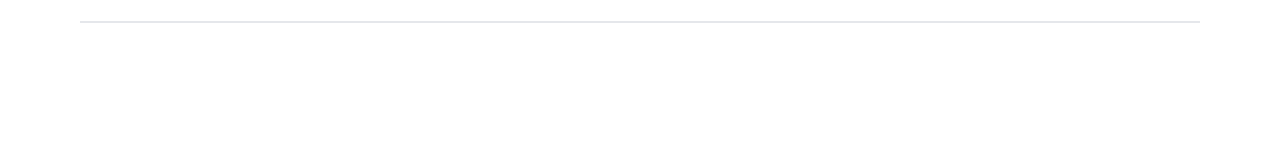
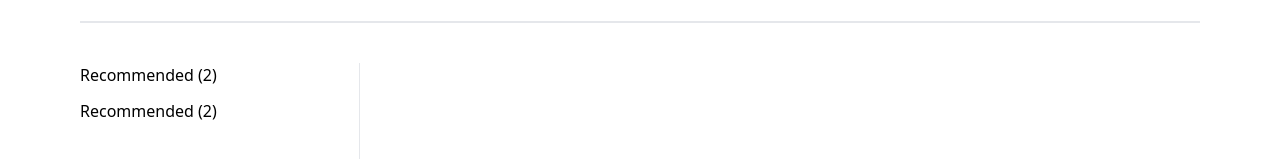
Before and after one commit to Jinocvarughese/Zomato-clone, a React (Create React App) app in the folder frontend/: page /restaurant/1/order-online in a window 1280 px wide. Shown: the part 759-918 px from the top of the page. Before the commit the page ends 822 px from the top, so only its background shows below. Built offline with nearby package versions, Linux system fonts and the light colour scheme.

Commit message:
added order online scrollable menu

```diff
--- a/frontend/src/Page/Restaurant/OrderOnline.jsx
+++ b/frontend/src/Page/Restaurant/OrderOnline.jsx
@@ -2,13 +2,20 @@
 
 //component
 import FloatMenubtn from '../../Components/restaurant/Order-Online/FloatMenubtn';
+import MenuListContainer from '../../Components/restaurant/Order-Online/MenuListContainer';
 
 const OrderOnline = () => {
     return (
         <>
           <div className="w-full">
-             <FloatMenubtn />
+            <aside className="hidden md:flex flex-col gap-3 overflow-y-scroll border-r border-gray-200 h-screen  w-1/4">
+              <MenuListContainer />
+              <MenuListContainer />
+
+            </aside>
+            <div className="w-full md:w-3/4"></div>
           </div>
+          <FloatMenubtn />
         </>
     )
 }
```
